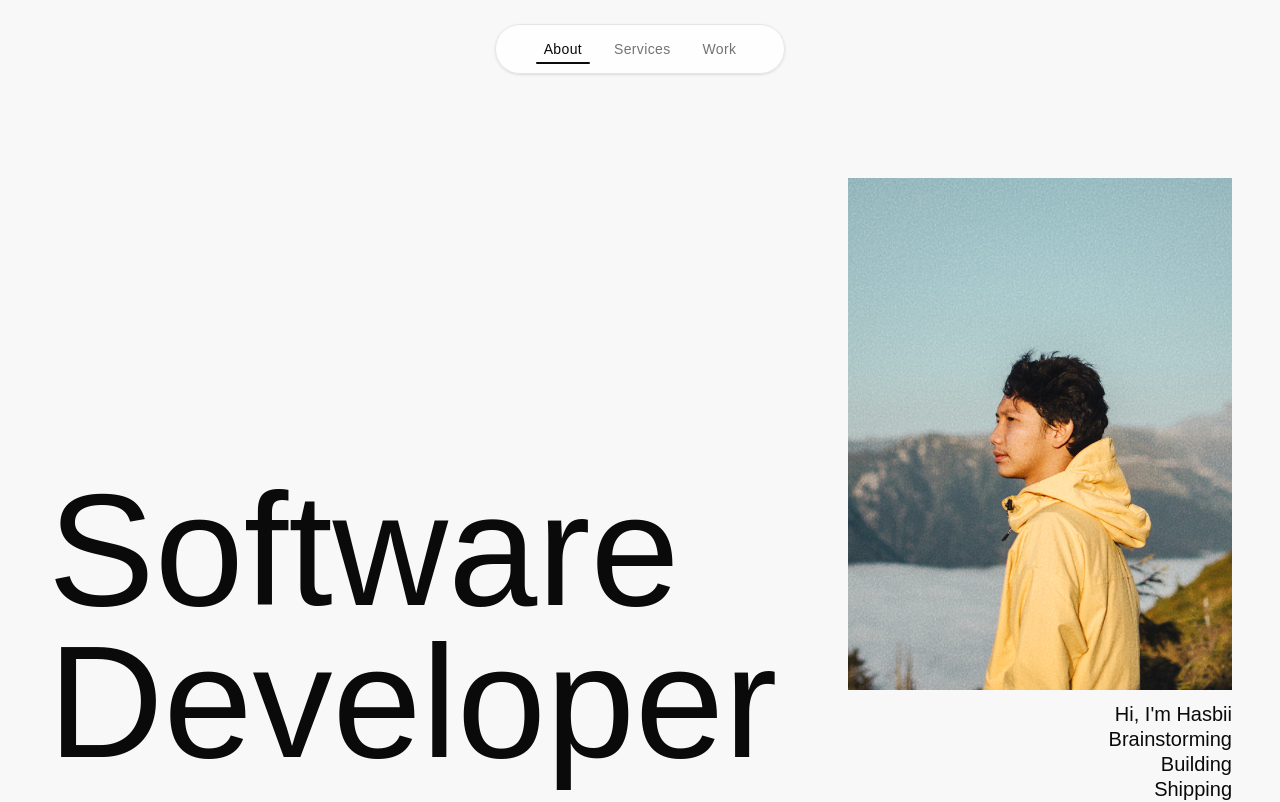
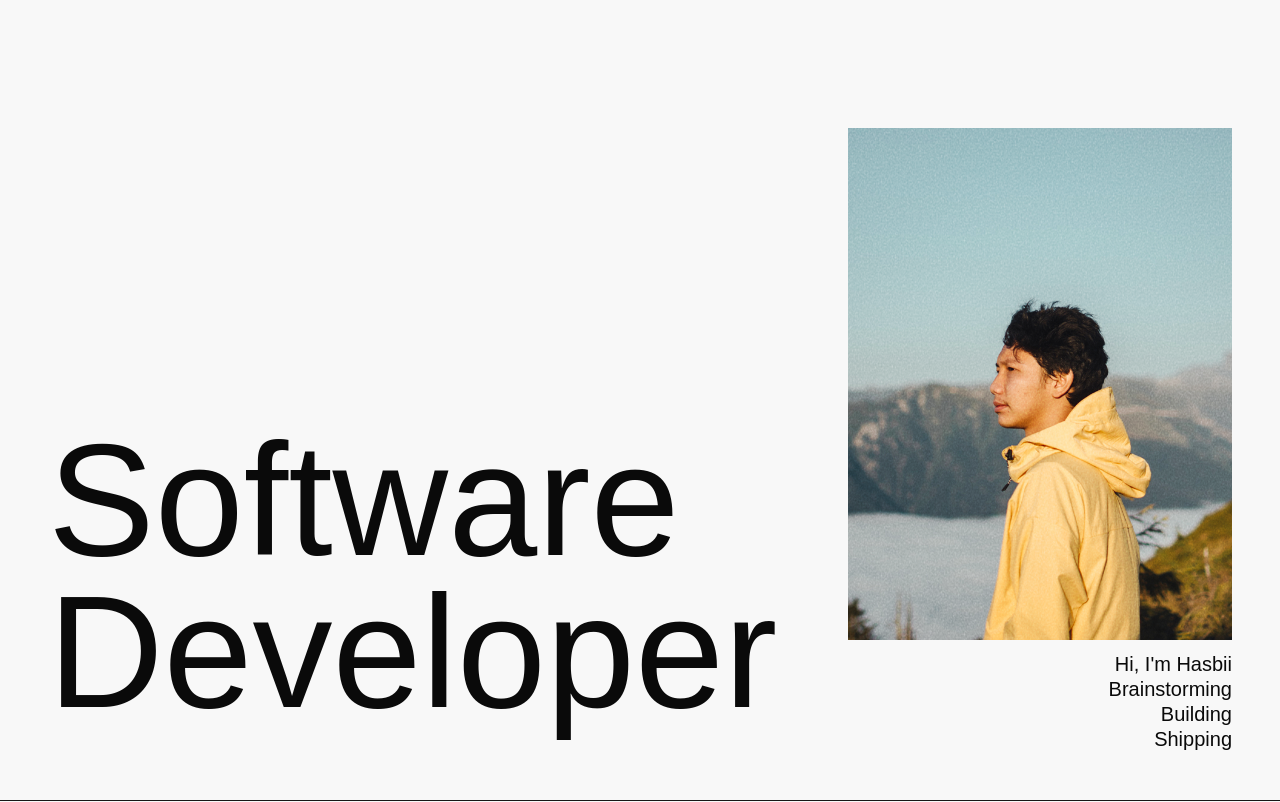
Before and after one commit to has-bii/portfolio, a React (Vite) app: page / in a window 1280 px wide. Shown: the top 802 px of the page. Built offline with nearby package versions, Linux system fonts and the light colour scheme.

Commit message:
feat!(Home): remove Nav Component

```diff
--- a/src/components/home/NavBar.tsx
+++ /dev/null
@@ -1,96 +0,0 @@
-import { useEffect, useState } from 'react'
-import { motion } from 'motion/react'
-import { useLenis } from 'lenis/react'
-
-const NAV_ITEMS = [
-  { id: 'about', label: 'About' },
-  { id: 'services', label: 'Services' },
-  { id: 'work', label: 'Work' },
-] as const
-
-export default function NavBar() {
-  const [active, setActive] = useState<string | null>(null)
-  const [visible, setVisible] = useState(false)
-  const lenis = useLenis()
-
-  // Scroll spy via IntersectionObserver
-  useEffect(() => {
-    const observers: IntersectionObserver[] = []
-
-    NAV_ITEMS.forEach(({ id }) => {
-      const el = document.getElementById(id)
-      if (!el) return
-
-      const observer = new IntersectionObserver(
-        ([entry]) => {
-          if (entry.isIntersecting) setActive(id)
-        },
-        { rootMargin: '-40% 0px -55% 0px' },
-      )
-
-      observer.observe(el)
-      observers.push(observer)
-    })
-
-    return () => observers.forEach((o) => o.disconnect())
-  }, [])
-
-  // Show nav when About reaches 25% viewport, hide when scrolled back above
-  useEffect(() => {
-    const el = document.getElementById('about')
-    if (!el) return
-
-    const observer = new IntersectionObserver(
-      ([entry]) => {
-        if (entry.intersectionRatio >= 0.25) {
-          setVisible(true)
-        } else if (!entry.isIntersecting && entry.boundingClientRect.top > 0) {
-          // About fully above viewport = scrolled past, keep visible
-          // About below viewport (top > 0) = scrolled back to Hero, hide
-          setVisible(false)
-        }
-      },
-      { threshold: 0.25 },
-    )
-
-    observer.observe(el)
-    return () => observer.disconnect()
-  }, [])
-
-  const handleClick = (id: string) => {
-    const el = document.getElementById(id)
-    if (!el || !lenis) return
-    lenis.scrollTo(el, { offset: -80 })
-  }
-
-  return (
-    <motion.nav
-      animate={{ opacity: visible ? 1 : 0, y: visible ? 0 : -12 }}
-      transition={{ duration: 0.3, ease: 'easeOut' }}
-      className="pointer-events-none sticky top-6 z-50 mx-auto flex w-fit rounded-full border border-border bg-white/80 px-8 py-2.5 shadow-sm backdrop-blur-md"
-    >
-      <div className="pointer-events-auto flex">
-        {NAV_ITEMS.map(({ id, label }) => (
-          <button
-            key={id}
-            onClick={() => handleClick(id)}
-            className={`relative cursor-pointer px-4 py-1 text-sm font-medium tracking-wide transition-colors ${
-              active === id
-                ? 'text-foreground'
-                : 'text-muted-foreground hover:text-foreground'
-            }`}
-          >
-            {label}
-            {active === id && (
-              <motion.span
-                layoutId="underline"
-                className="absolute inset-x-2 -bottom-px h-0.5 rounded-full bg-foreground"
-                transition={{ type: 'spring', stiffness: 500, damping: 30 }}
-              />
-            )}
-          </button>
-        ))}
-      </div>
-    </motion.nav>
-  )
-}
--- a/src/routes/index.tsx
+++ b/src/routes/index.tsx
@@ -1,7 +1,6 @@
 import AboutMe from '@/components/home/AboutMe'
 import CTA from '@/components/home/CTA'
 import Hero from '@/components/home/Hero'
-import NavBar from '@/components/home/NavBar'
 import SelectedWork from '@/components/home/SelectedWork'
 import Services from '@/components/home/Services'
 import Footer from '@/components/Footer'
@@ -13,7 +12,6 @@ export const Route = createFileRoute('/')({ component: Home })
 function Home() {
   return (
     <>
-      <NavBar />
       <Hero />
       <Separator />
       <AboutMe />
```
